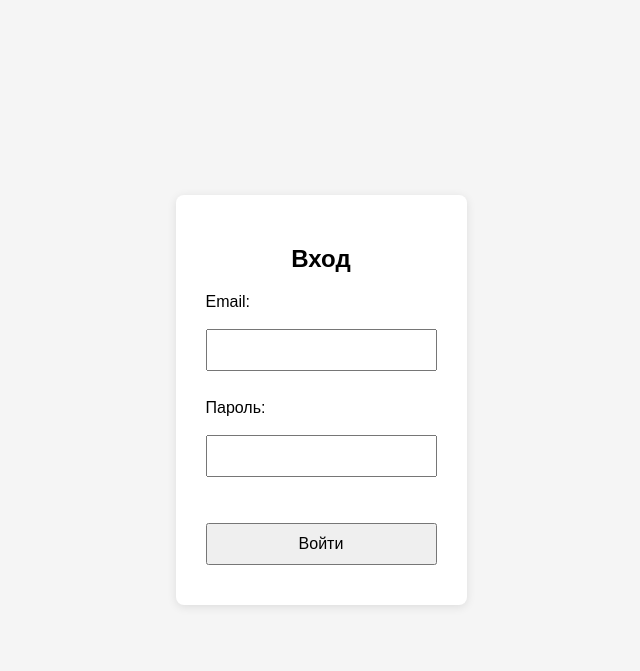
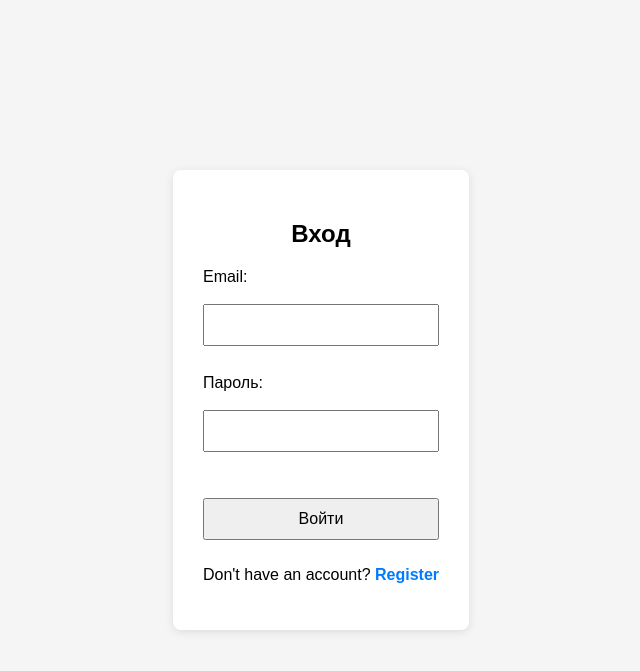
Before and after one commit to P1rateK1ng/login-register-django-project, a Django app: page /login/ in a window 1280 px wide. Shown: the top 671 px of the page, without its empty margins (319-959 px from the left). Run offline with Django 4.2, Linux system fonts and the light colour scheme.

Commit message:
added dont have an account link to login page

```diff
--- a/accounts/static/styles.css
+++ b/accounts/static/styles.css
@@ -48,3 +48,13 @@ body {
     align-items: center;
     justify-content: center;
 }
+
+a {
+    color: #007BFF;
+    text-decoration: none;
+    font-weight: bold;
+}
+
+a:hover {
+    text-decoration: underline;
+}
--- a/accounts/templates/accounts/login.html
+++ b/accounts/templates/accounts/login.html
@@ -14,9 +14,12 @@
         <input type="text" name="username"><br>
         <label>Пароль:</label><br>
         <input type="password" name="password"><br><br>
+
         <button type="submit">Войти</button>
     </form>
-
+    <p>Don't have an account?
+        <a href="{% url 'register' %}">Register</a>
+    </p>
 
     {% for message in messages %}
         <p style="color: red">{{ message }}</p>
```
